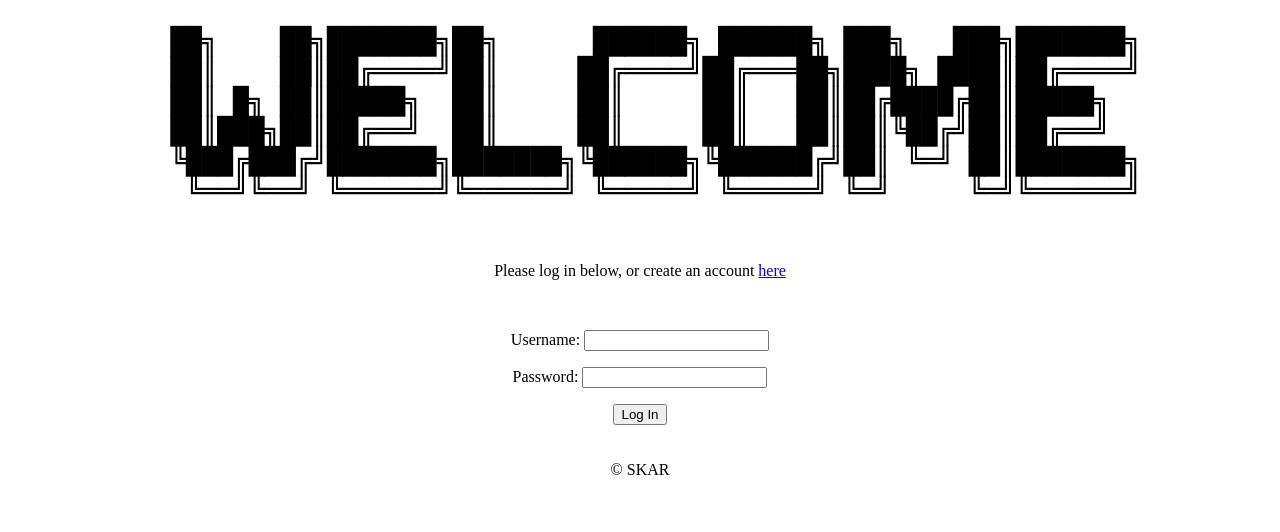
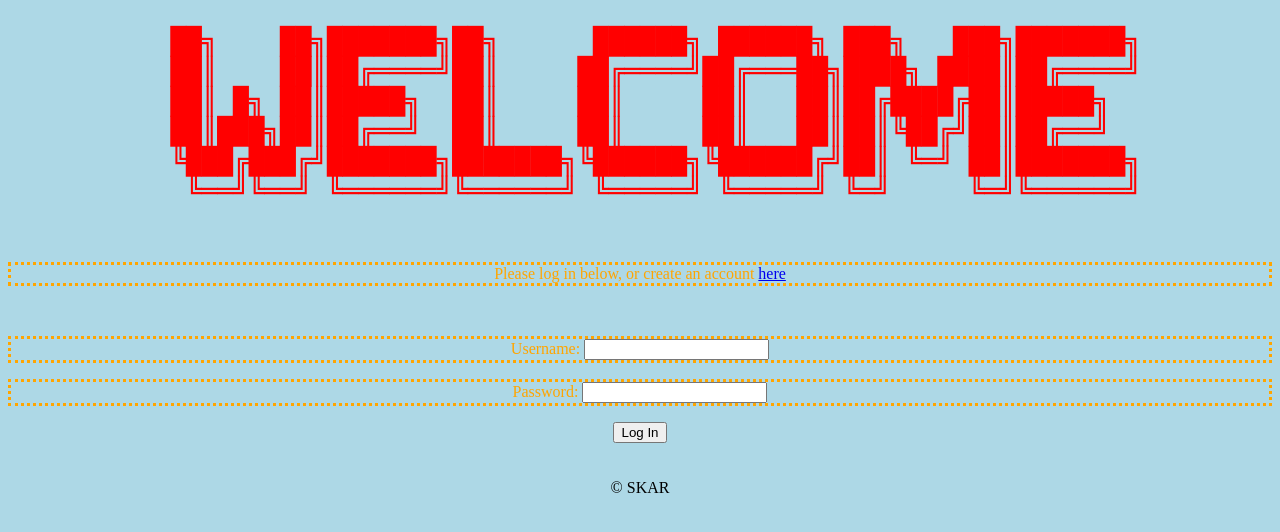
Before and after one commit to th0mazzz/story_project, a Flask app: page / in a window 1280 px wide. Shown: the top 532 px of the page. Run offline with Flask 2, Linux system fonts and the light colour scheme.

Commit message:
Classwork CSS adding

```diff
--- /dev/null
+++ b/static/skar.css
@@ -0,0 +1,11 @@
+body {
+    background-color: lightblue;
+}
+
+h1 {
+    color: red;
+}
+
+p {
+    color: orange;
+}
--- a/templates/basetemplate.html
+++ b/templates/basetemplate.html
@@ -1,6 +1,28 @@
 <!DOCTYPE html>
 <html>
   <head>
+
+    <style>
+      body {
+      background-color: linen;
+      }
+
+      h1 {
+      color: maroon;
+      }
+
+      p {
+      border-style: dotted;
+      }
+
+      .story{
+      background-color: black;
+      color: white;
+      padding: 8px;
+      }
+    </style>
+
+    <link rel="stylesheet" type="text/css" href="skar.css">
     <meta charset="UTF-8">
     <meta name="viewport" content="width=device-width, initial-scale=1.0">
     <meta http-equiv="X-UA-Compatible" content="ie=edge">
@@ -14,11 +36,11 @@
 
   <footer>
     {% block logout %}
-      <center><a href = '/logout'>Log Out</a></center>
+    <center><a href = '/logout'>Log Out</a></center>
     {% endblock %}
     {% block footer %}
     <br>
-      <center> &copy; SKAR </center>
+    <center> &copy; SKAR </center>
     {% endblock %}
   </footer>
 </html>
--- a/templates/view.html
+++ b/templates/view.html
@@ -16,10 +16,11 @@
     <h1>
         {{ story }}
     </h1>
+
     _______________________________________________________
 </center>
 <br>
-<center>
+<center class="story">
   {% for each in content %}
   <!--'|safe' enables html tags-->
   {{each|safe}} <b>- {{prev(story, each)}}</b><br><br>
```
Also changed, not shown: data/info.db.
